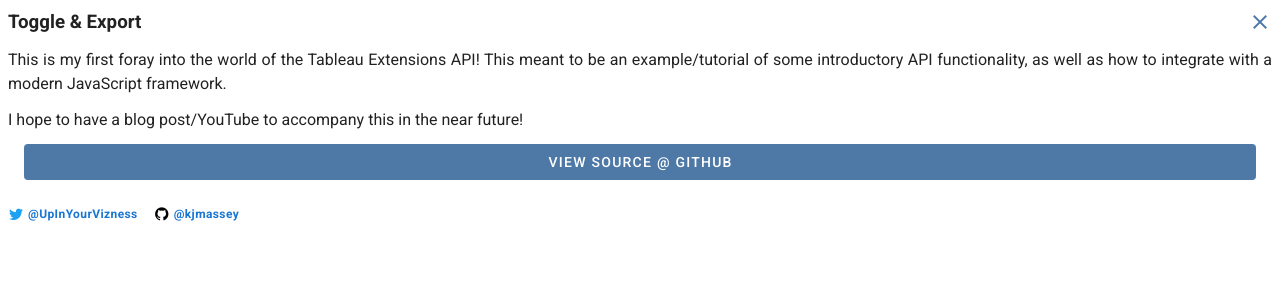
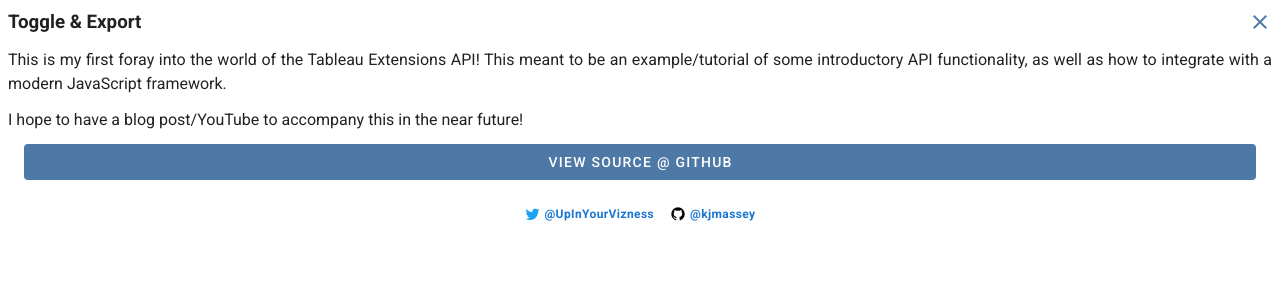
Before and after one commit to kjmassey/toggle_export_tableau_extension, a Vue app: page /about in a window 1280 px wide. Shown: the top 300 px of the page. Built offline with nearby package versions, Linux system fonts and the light colour scheme.

Commit message:
Update About justification

```diff
--- a/src/views/About.vue
+++ b/src/views/About.vue
@@ -24,7 +24,7 @@
         >View Source @ GitHub</v-btn
       >
     </div>
-    <div class="pt-4 d-flex justify-space-evenly">
+    <div class="pt-4 d-flex justify-center">
       <a href="https://twitter.com/UpInYourVizness" target="_blank">
         <div class="px-2 d-flex align-center">
           <v-icon small color="#1DA1F2" class="pr-1">mdi-twitter</v-icon>
```
